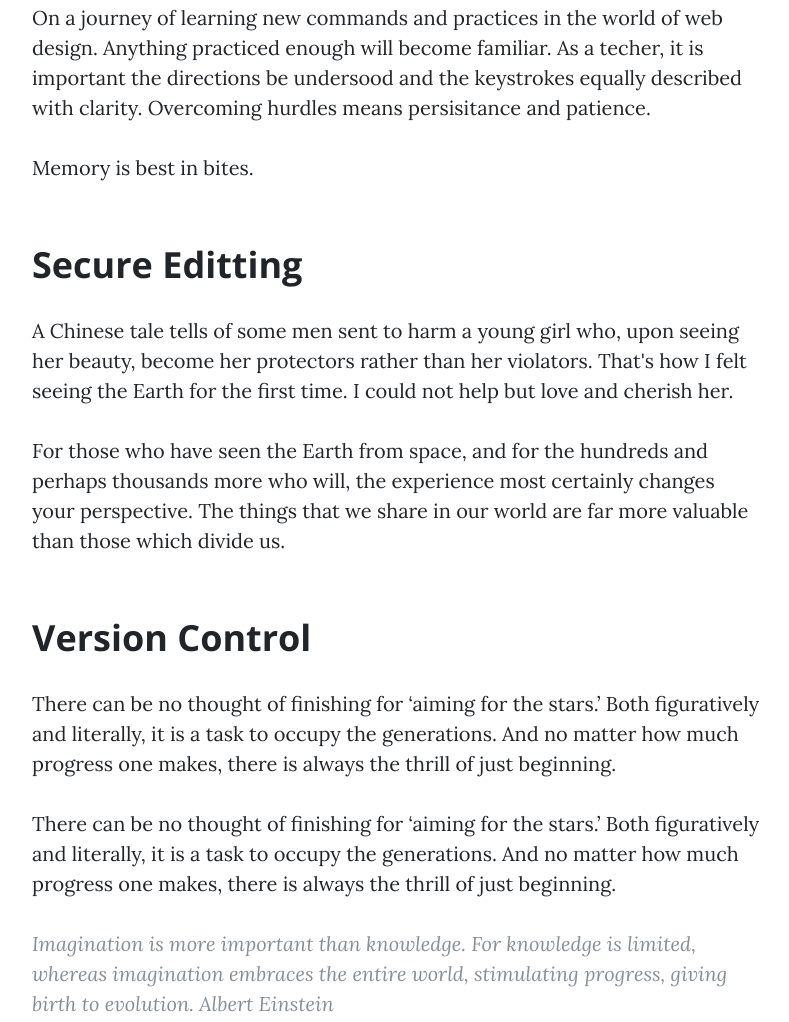
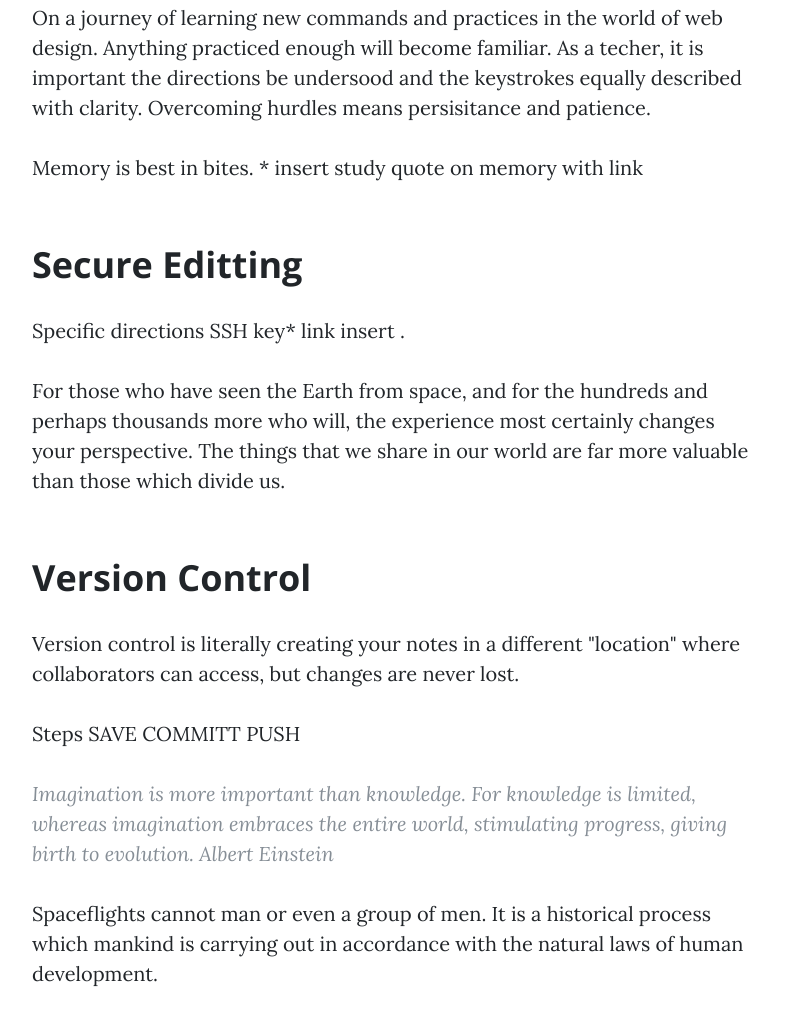
Before and after one commit to MrsLes/Mrs-Sam-Blog, a website: page Week02.html in a window 1280 px wide. Shown: the part 638-1660 px from the top of the page, without its empty margins (243-1032 px from the left). Drawn offline with nearby package versions, Linux system fonts and the light colour scheme.

Commit message:
Discribe wersoin contro

```diff
--- a/Week02.html
+++ b/Week02.html
@@ -77,19 +77,19 @@
         <div class="col-lg-8 col-md-10 mx-auto">
           <p>On a journey of learning new commands and practices in the world of web design.  Anything practiced enough will become familiar.  As a techer, it is important the directions be undersood and the keystrokes equally described with clarity.  Overcoming hurdles means persisitance and patience.</p>
 
-          <p>Memory is best in bites.</p>
+          <p>Memory is best in bites. * insert study quote on memory with link</p>
 
           <h2 class="section-heading">Secure Editting</h2>
 
-          <p>A Chinese tale tells of some men sent to harm a young girl who, upon seeing her beauty, become her protectors rather than her violators. That's how I felt seeing the Earth for the first time. I could not help but love and cherish her.</p>
+          <p>Specific directions SSH key* link insert  .</p>
 
           <p>For those who have seen the Earth from space, and for the hundreds and perhaps thousands more who will, the experience most certainly changes your perspective. The things that we share in our world are far more valuable than those which divide us.</p>
 
           <h2 class="section-heading">Version Control</h2>
 
-          <p>There can be no thought of finishing for ‘aiming for the stars.’ Both figuratively and literally, it is a task to occupy the generations. And no matter how much progress one makes, there is always the thrill of just beginning.</p>
+          <p>Version control is literally creating your notes in a different "location" where collaborators can access, but changes are never lost.</p>
 
-          <p>There can be no thought of finishing for ‘aiming for the stars.’ Both figuratively and literally, it is a task to occupy the generations. And no matter how much progress one makes, there is always the thrill of just beginning.</p>
+          <p> Steps  SAVE  COMMITT   PUSH </p>
 
           <blockquote class="blockquote">Imagination is more important than knowledge. For knowledge is limited, whereas imagination embraces the entire world, stimulating progress, giving birth to evolution.  Albert Einstein</blockquote>
 
```
